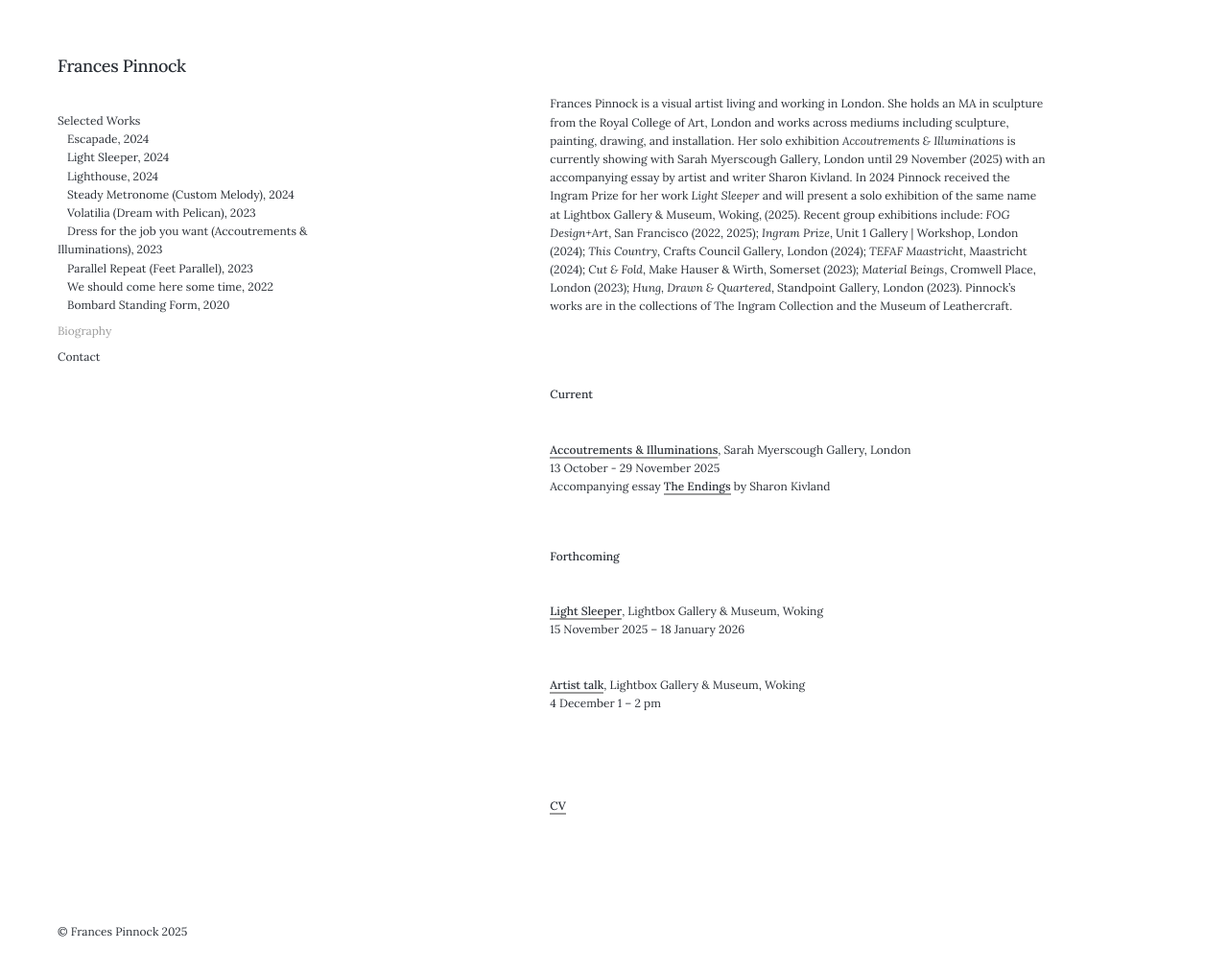
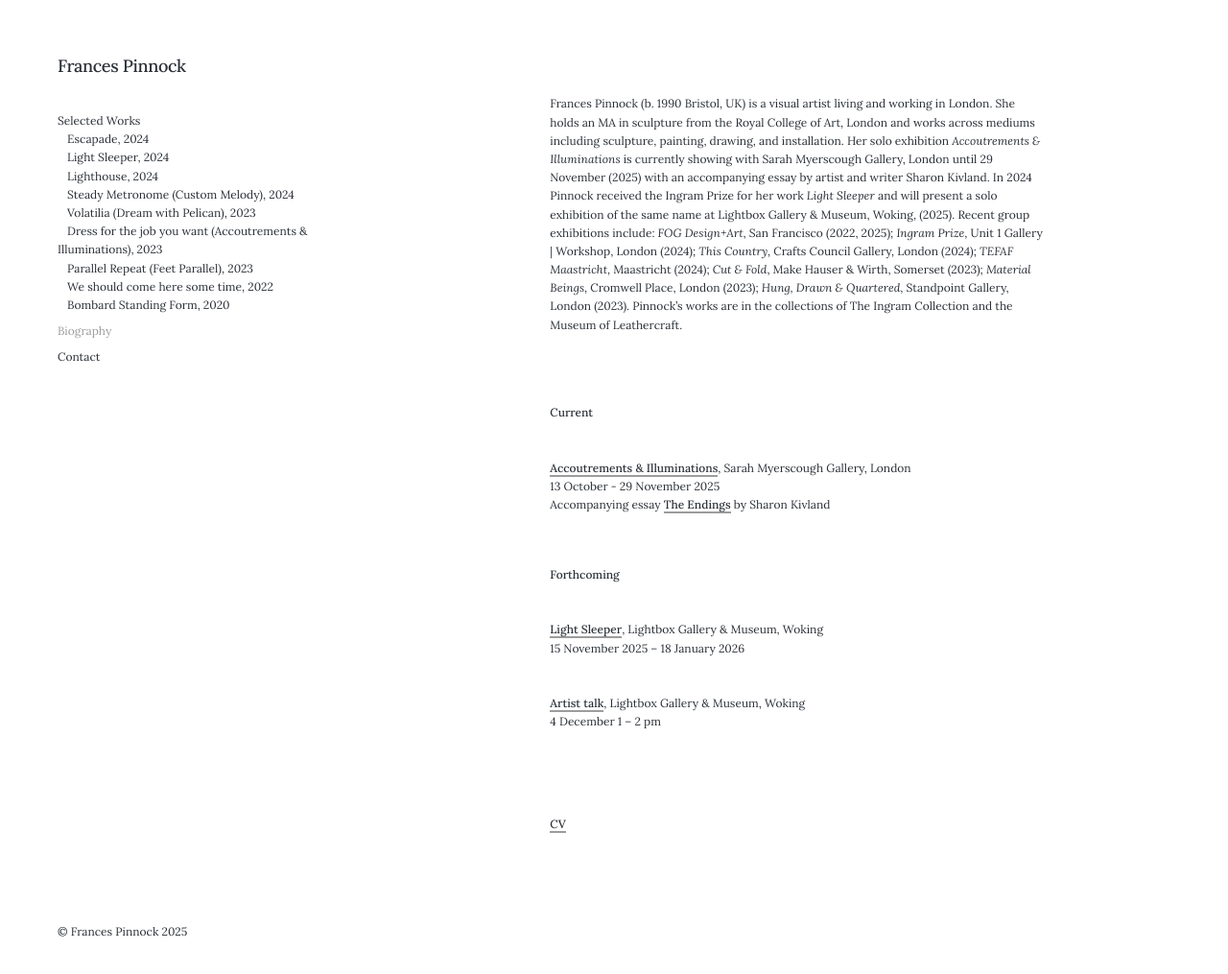
Before and after one commit to francespinnock/francespinnock.github.io, a Jekyll site: the page built from _pages/bio.md, in a window 1280 px wide and 1020 px high. Shown: the top 1015 px of the window at 96% size. Built offline with Jekyll 4.4.1, drawn with Linux system fonts in a browser that asks for light colours; nearby versions of some CDN libraries.

Commit message:
Update bio.md

```diff
--- a/_pages/bio.md
+++ b/_pages/bio.md
@@ -4,7 +4,7 @@ subtitle:
 description: Frances Pinnock - Biography
 ---
 <br/>
-Frances Pinnock is a visual artist living and working in London. She holds an MA in sculpture from the Royal College of Art, London and works across mediums including sculpture, painting, drawing, and installation. Her solo exhibition _Accoutrements & Illuminations_ is currently showing with Sarah Myerscough Gallery, London until 29 November (2025) with an accompanying essay by artist and writer Sharon Kivland. In 2024 Pinnock received the Ingram Prize for her work _Light Sleeper_ and will present a solo exhibition of the same name at Lightbox Gallery & Museum, Woking, (2025). Recent group exhibitions include: _FOG Design+Art_, San Francisco (2022, 2025); _Ingram Prize_, Unit 1 Gallery | Workshop, London (2024); _This Country_, Crafts Council Gallery, London (2024); _TEFAF Maastricht_, Maastricht (2024); _Cut & Fold_, Make Hauser & Wirth, Somerset (2023); _Material Beings_, Cromwell Place, London (2023); _Hung, Drawn & Quartered_, Standpoint Gallery, London (2023). Pinnock's works are in the collections of The Ingram Collection and the Museum of Leathercraft.
+Frances Pinnock (b. 1990 Bristol, UK) is a visual artist living and working in London. She holds an MA in sculpture from the Royal College of Art, London and works across mediums including sculpture, painting, drawing, and installation. Her solo exhibition _Accoutrements & Illuminations_ is currently showing with Sarah Myerscough Gallery, London until 29 November (2025) with an accompanying essay by artist and writer Sharon Kivland. In 2024 Pinnock received the Ingram Prize for her work _Light Sleeper_ and will present a solo exhibition of the same name at Lightbox Gallery & Museum, Woking, (2025). Recent group exhibitions include: _FOG Design+Art_, San Francisco (2022, 2025); _Ingram Prize_, Unit 1 Gallery | Workshop, London (2024); _This Country_, Crafts Council Gallery, London (2024); _TEFAF Maastricht_, Maastricht (2024); _Cut & Fold_, Make Hauser & Wirth, Somerset (2023); _Material Beings_, Cromwell Place, London (2023); _Hung, Drawn & Quartered_, Standpoint Gallery, London (2023). Pinnock's works are in the collections of The Ingram Collection and the Museum of Leathercraft.
 <br/>
 <br/>
 
```
